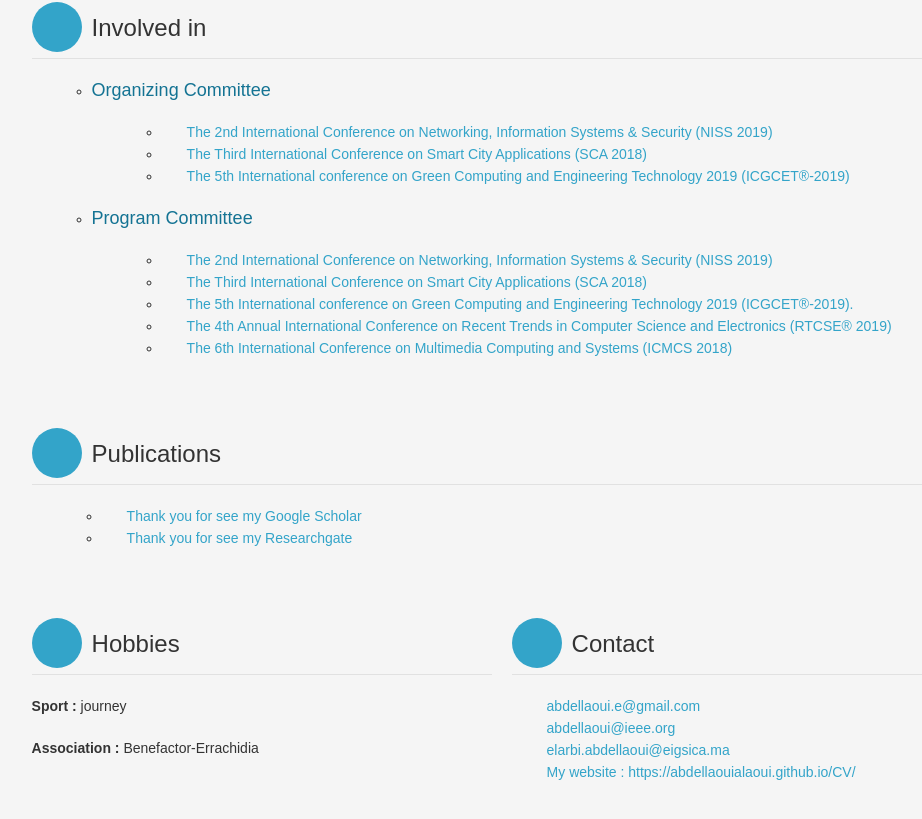
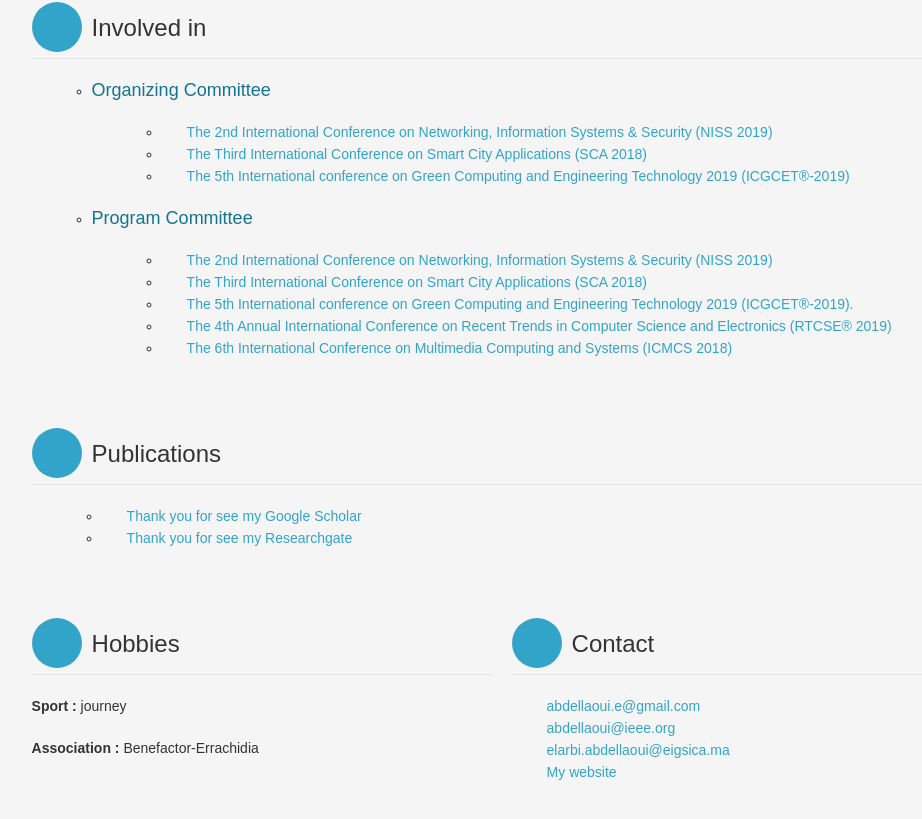
Before and after one commit to abdellaouialaoui/CV, a plain HTML site: page index.html in a window 1280 px wide. Shown: the part 658-1477 px from the top of the page, without its empty margins (138-1060 px from the left). Drawn offline with Linux system fonts and the light colour scheme; a web font is replaced by a local one.

Commit message:
Update index.html

```diff
--- a/index.html
+++ b/index.html
@@ -133,7 +133,7 @@
 					<li class="mail"><a href="mailto:mon.adresse@email.fr">abdellaoui.e@gmail.com</a></li>
 					<li class="mail"><a href="mailto:mon.adresse@email.fr">abdellaoui@ieee.org</a></li>
 					<li class="mail"><a href="mailto:mon.adresse@email.fr">elarbi.abdellaoui@eigsica.ma</a></li>
-					<li class="site"><a href="https://abdellaouialaoui.github.io/CV/">My website : https://abdellaouialaoui.github.io/CV/</a></li>
+					<li class="site"><a href="https://abdellaouialaoui.github.io/CV/">My website </a></li>
 				</ul>
 			</div>
 	</section>
```
